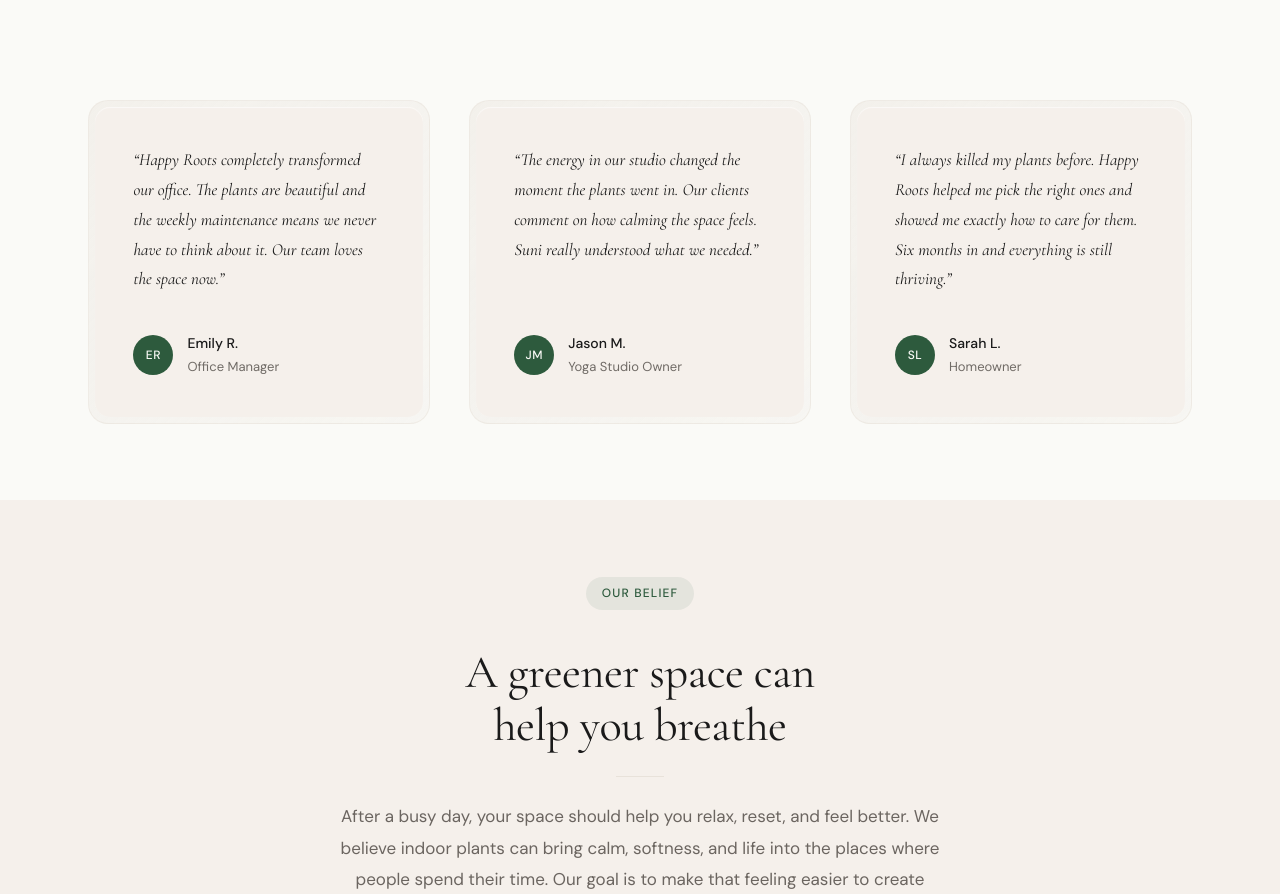
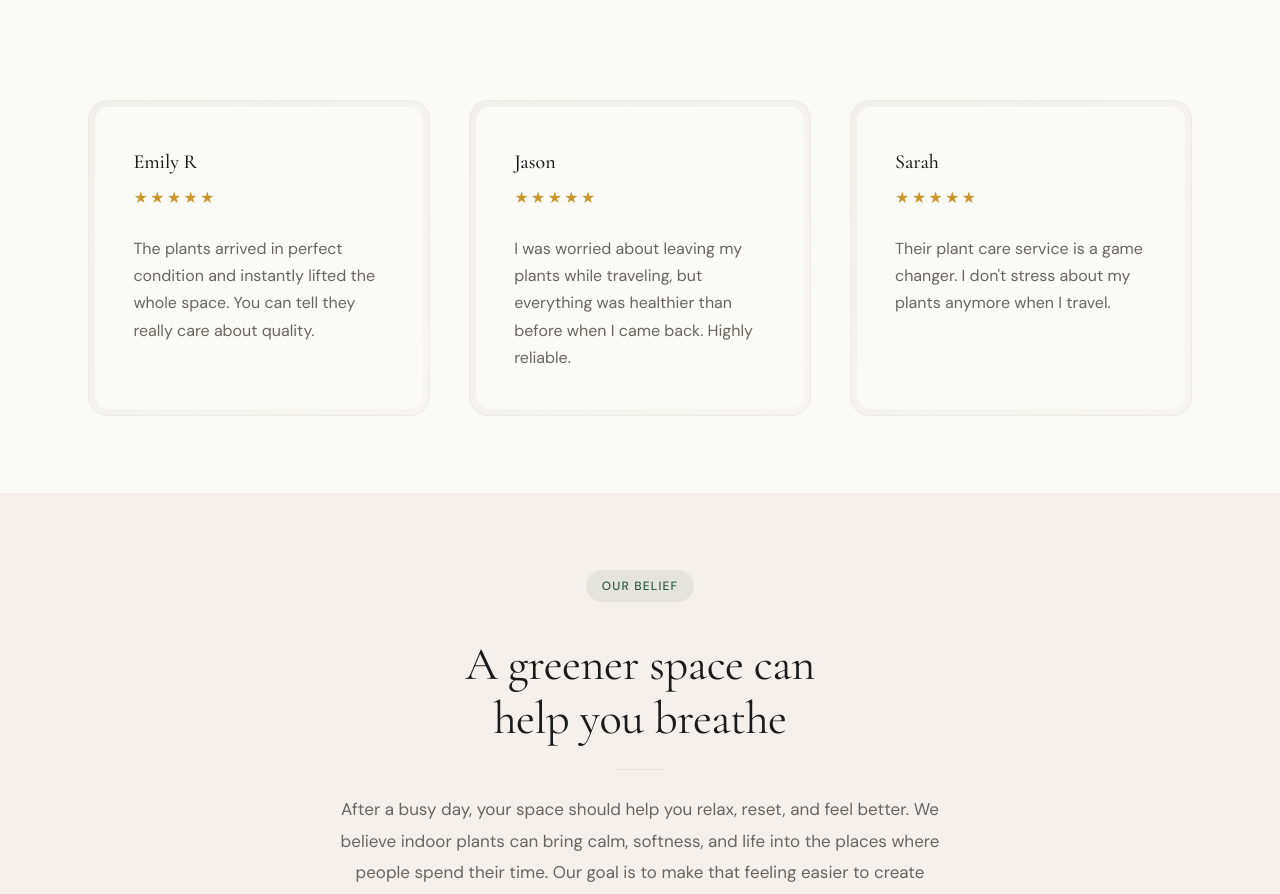
Before and after one commit to soroshahmadi-arise/happy-roots-site, a React (Vite) app: page / in a window 1280 px wide. Shown: the part 4373-5267 px from the top of the page. Built offline with nearby package versions, Linux system fonts and the light colour scheme.

Commit message:
Update testimonials with real copy and star ratings, scale h2 for mobile

```diff
--- a/src/components/Testimonials.css
+++ b/src/components/Testimonials.css
@@ -31,64 +31,44 @@
 /* Double-bezel: inner core */
 .testimonials__card {
   padding: var(--space-lg);
-  background-color: var(--linen);
+  background-color: var(--bg);
   border: none;
   border-radius: 15px;
   box-shadow: inset 0 1px 1px rgba(255, 255, 255, 0.6);
-  display: flex;
-  flex-direction: column;
-  justify-content: space-between;
   height: 100%;
-}
-
-.testimonials__quote {
-  font-family: var(--font-serif);
-  font-size: clamp(1.0625rem, 1.2vw, 1.1875rem);
-  font-style: italic;
-  line-height: 1.75;
-  color: var(--text);
-  max-width: none;
-  margin-bottom: var(--space-lg);
-}
-
-.testimonials__author {
-  display: flex;
-  align-items: center;
-  gap: 0.875rem;
-}
-
-.testimonials__avatar {
-  width: 40px;
-  height: 40px;
-  border-radius: 50%;
-  background-color: var(--green);
-  color: var(--text-on-dark);
-  font-size: 0.75rem;
-  font-weight: 500;
-  letter-spacing: 0.04em;
-  display: flex;
-  align-items: center;
-  justify-content: center;
-  flex-shrink: 0;
 }
 
 .testimonials__name {
   display: block;
   font-style: normal;
+  font-family: var(--font-serif);
   font-weight: 500;
-  font-size: 0.875rem;
+  font-size: clamp(1.25rem, 1.5vw, 1.5rem);
   color: var(--text);
+  margin-bottom: 0.5rem;
 }
 
-.testimonials__role {
-  display: block;
-  font-size: 0.8125rem;
-  color: var(--text-light);
+.testimonials__stars {
+  display: flex;
+  gap: 0.125rem;
+  margin-bottom: var(--space-md);
+}
+
+.testimonials__star {
+  color: #C8962D;
+  font-size: 0.875rem;
+}
+
+.testimonials__quote {
+  font-size: 1rem;
+  line-height: 1.7;
+  color: var(--text-muted);
+  max-width: none;
 }
 
 @media (max-width: 768px) {
   .testimonials__grid {
     grid-template-columns: 1fr;
-    gap: var(--space-md);
+    gap: var(--space-sm);
   }
 }
--- a/src/components/Testimonials.jsx
+++ b/src/components/Testimonials.jsx
@@ -2,25 +2,22 @@
 
 const testimonials = [
   {
-    name: 'Emily R.',
-    role: 'Office Manager',
+    name: 'Emily R',
     quote:
-      'Happy Roots completely transformed our office. The plants are beautiful and the weekly maintenance means we never have to think about it. Our team loves the space now.',
+      'The plants arrived in perfect condition and instantly lifted the whole space. You can tell they really care about quality.',
     initials: 'ER',
   },
   {
-    name: 'Jason M.',
-    role: 'Yoga Studio Owner',
+    name: 'Jason',
     quote:
-      'The energy in our studio changed the moment the plants went in. Our clients comment on how calming the space feels. Suni really understood what we needed.',
-    initials: 'JM',
+      'I was worried about leaving my plants while traveling, but everything was healthier than before when I came back. Highly reliable.',
+    initials: 'J',
   },
   {
-    name: 'Sarah L.',
-    role: 'Homeowner',
+    name: 'Sarah',
     quote:
-      'I always killed my plants before. Happy Roots helped me pick the right ones and showed me exactly how to care for them. Six months in and everything is still thriving.',
-    initials: 'SL',
+      'Their plant care service is a game changer. I don\'t stress about my plants anymore when I travel.',
+    initials: 'S',
   },
 ]
 
@@ -39,14 +36,13 @@
           {testimonials.map((t, i) => (
             <div key={t.name} className={`testimonials__shell reveal reveal-delay-${i + 1}`}>
               <blockquote className="testimonials__card">
-                <p className="testimonials__quote">&ldquo;{t.quote}&rdquo;</p>
-                <footer className="testimonials__author">
-                  <div className="testimonials__avatar">{t.initials}</div>
-                  <div>
-                    <cite className="testimonials__name">{t.name}</cite>
-                    <span className="testimonials__role">{t.role}</span>
-                  </div>
-                </footer>
+                <cite className="testimonials__name">{t.name}</cite>
+                <div className="testimonials__stars" aria-label="5 out of 5 stars">
+                  {'★★★★★'.split('').map((s, j) => (
+                    <span key={j} className="testimonials__star">{s}</span>
+                  ))}
+                </div>
+                <p className="testimonials__quote">{t.quote}</p>
               </blockquote>
             </div>
           ))}
--- a/src/index.css
+++ b/src/index.css
@@ -83,7 +83,7 @@
 }
 
 h2 {
-  font-size: clamp(1.875rem, 3vw + 0.5rem, 3rem);
+  font-size: clamp(1.5rem, 3vw + 0.5rem, 3rem);
   line-height: 1.15;
 }
 
```
